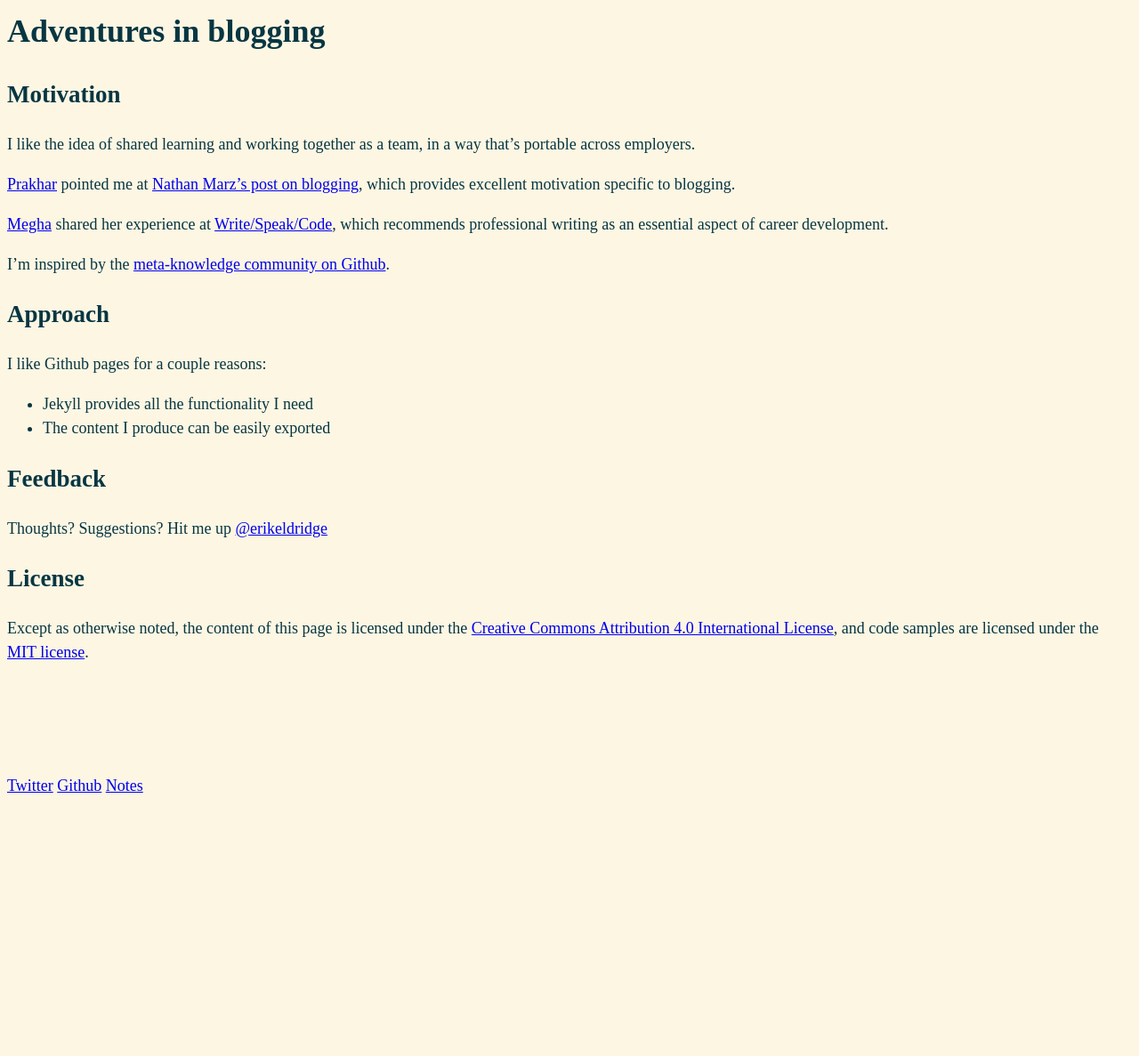
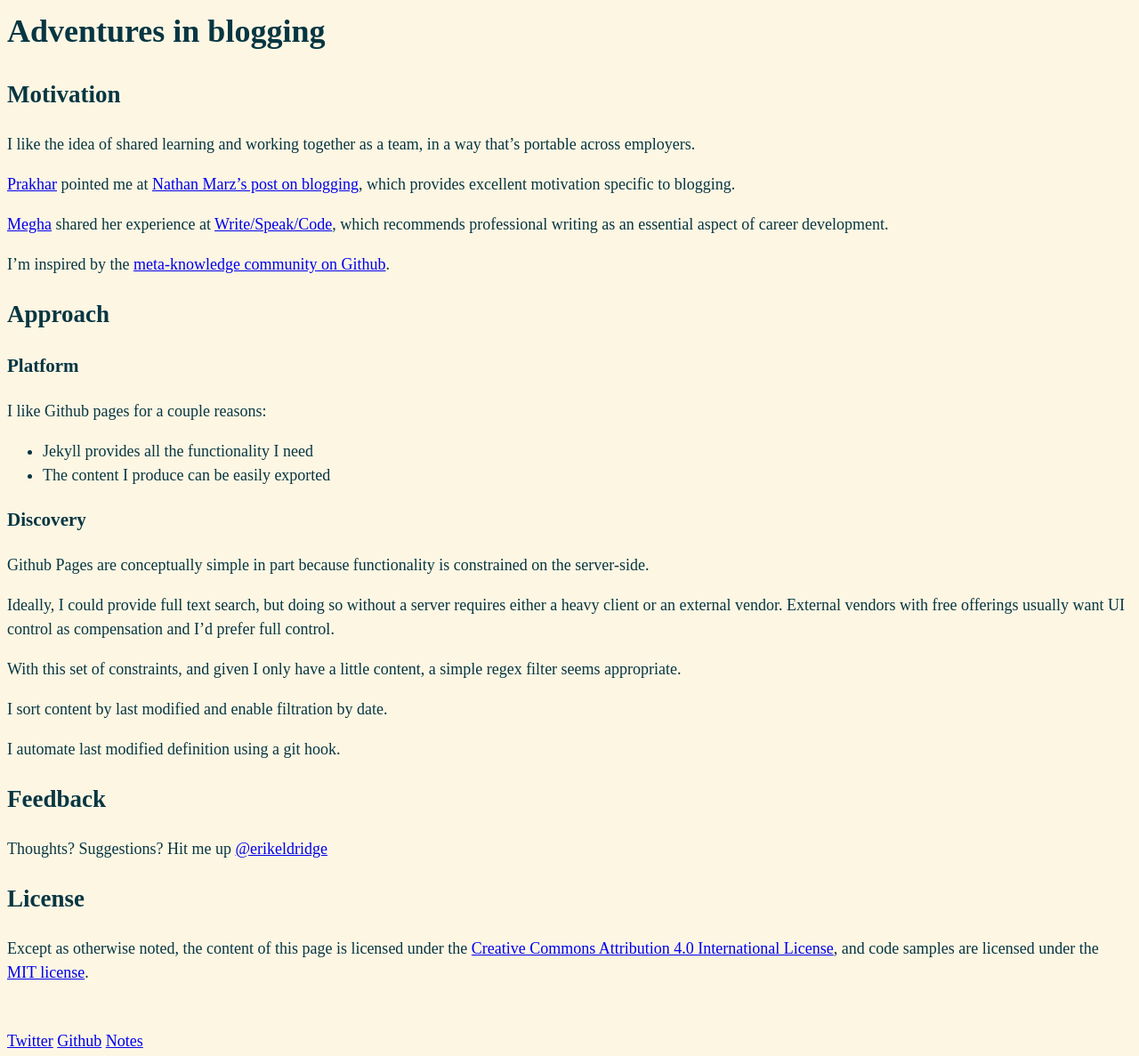
Before and after one commit to erikeldridge/erikeldridge.github.com, a Jekyll site: the page built from _posts/2017-07-23-blog.md, in a window 1280 px wide. Shown: the whole page at 89% size. Built offline with Jekyll 4.4.1, drawn with Linux system fonts in a browser that asks for light colours; before the commit the page ends 900 px from its top, so only the background shows below that.

Commit message:
Sort by last modified

```diff
--- a/_config.yml
+++ b/_config.yml
@@ -1,5 +1,5 @@
 ---
-exclude: ['new.rb']
+exclude: ['new.rb', 'README.md']
 title: erikeldridge.com
 timezone: UTC
 collections:
--- a/_posts/2017-07-23-blog.md
+++ b/_posts/2017-07-23-blog.md
@@ -18,7 +19,21 @@ I'm inspired by the [meta-knowledge community on Github](https://github.com/Rich
 
 ## Approach
 
+### Platform
+
 I like Github pages for a couple reasons:
 
 * Jekyll provides all the functionality I need
 * The content I produce can be easily exported
+
+### Discovery
+
+Github Pages are conceptually simple in part because functionality is constrained on the server-side.
+
+Ideally, I could provide full text search, but doing so without a server requires either a heavy client or an external vendor. External vendors with free offerings usually want UI control as compensation and I'd prefer full control.
+
+With this set of constraints, and given I only have a little content, a simple regex filter seems appropriate.
+
+I sort content by last modified and enable filtration by date.
+
+I automate last modified definition using a git hook.
```
Also changed, not shown: other parts of _posts/2017-07-23-blog.md (+2 -1 lines), _posts/2013-03-21-academic-advisory.md (+2 -0 lines), README.md (added).
